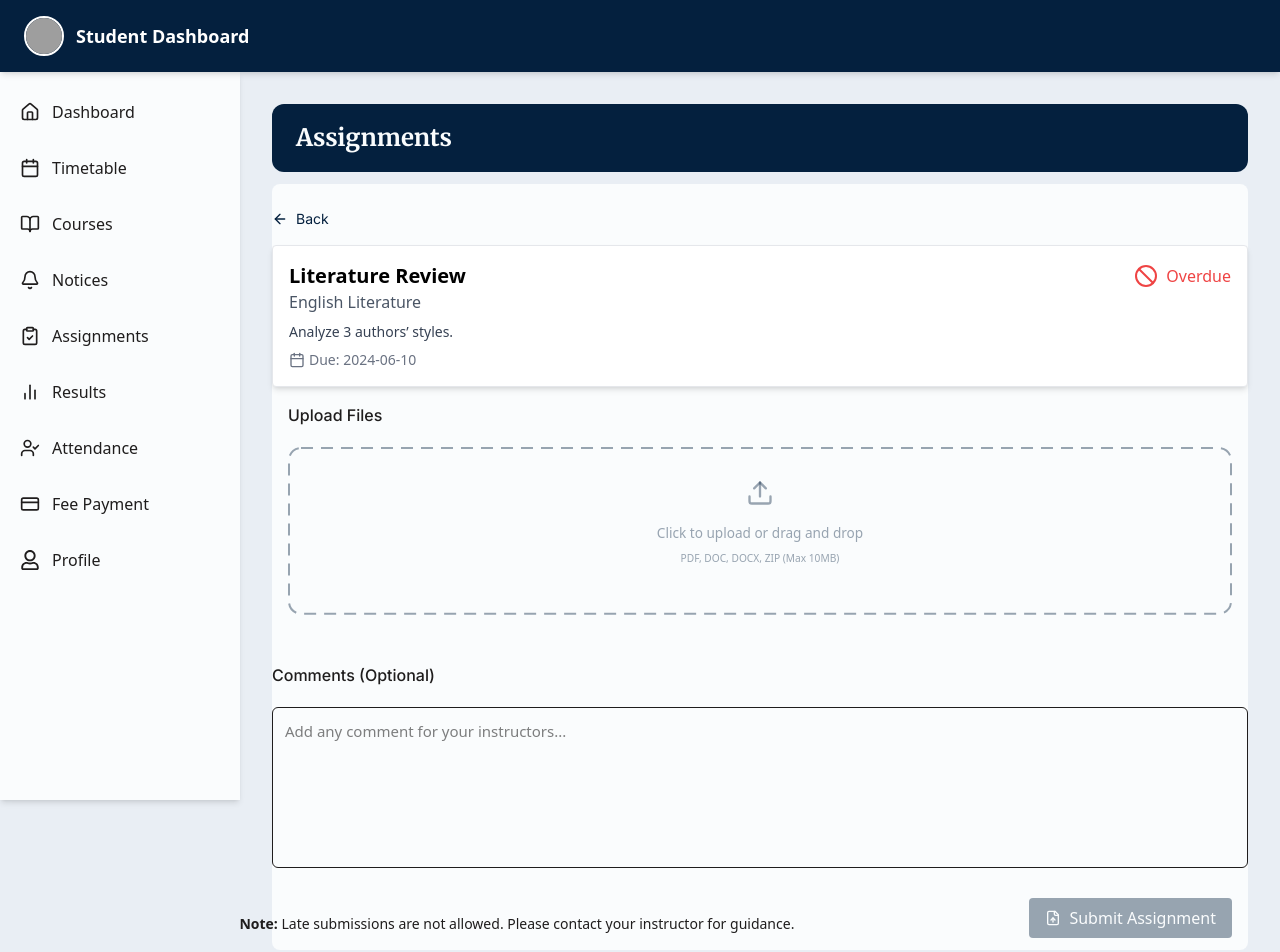
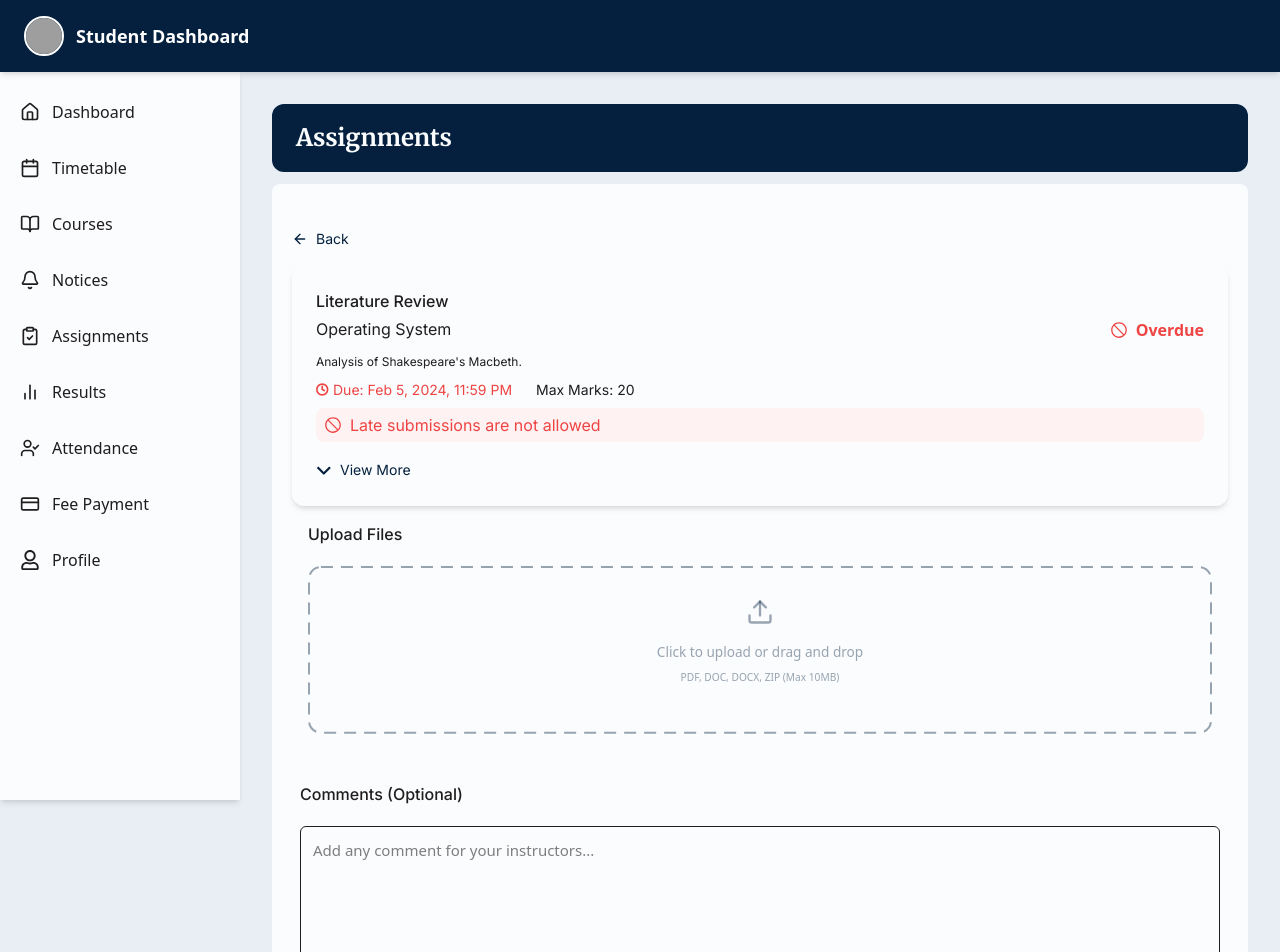
Before and after one commit to Aristiec/SMSfrontend, a React (Vite) app in the folder frontend/: page /assignments/1 in a window 1280 px wide. Shown: the top 952 px of the page. Built offline with nearby package versions, Linux system fonts and the light colour scheme; grey boxes are pictures that could not be loaded; a web font is replaced by a local one.

Commit message:
assignemnt page

```diff
--- a/frontend/src/components/student/assignments/AssignmentCard.jsx
+++ b/frontend/src/components/student/assignments/AssignmentCard.jsx
@@ -1,40 +1,182 @@
-import React from "react";
-import { Calendar, Clock, Ban, AlertCircle, CheckCircle } from "lucide-react";
+import React, { useState, useRef, useEffect } from "react";
+import leftArrow from "../../../assets/left.svg";
+import downArrowIcon from "../../../assets/down.svg";
+import clockIcon from "../../../assets/redClock.svg";
+import statusIcon from "../../../assets/pending.svg";
+import anti from "../../../assets/anti.svg";
+import page from "../../../assets/page.svg";
 
-const statusIcon = {
-  pending: <AlertCircle className="text-[#F97316]" />,
-  overdue: <Ban className="text-[#EF4444]" />,
-  submitted: <CheckCircle className="text-[#10B981]" />,
-};
+const ViewDetails = () => {
+  const [isOpen, setIsOpen] = useState(false);
+  const contentRef = useRef(null);
+  const [maxHeight, setMaxHeight] = useState("0px");
 
-const AssignmentCard = ({ assignment }) => {
+  useEffect(() => {
+    if (isOpen) {
+      setMaxHeight(`${contentRef.current.scrollHeight}px`);
+    } else {
+      setMaxHeight("0px");
+    }
+  }, [isOpen]);
   return (
-    <div className="bg-white shadow-md rounded p-4 border border-gray-200">
-      <div className="flex items-center justify-between">
-        <h2 className="text-xl font-semibold">{assignment.title}</h2>
-        <div className="flex items-center gap-2">
-          {statusIcon[assignment.status]}
-          <span
-            className={`capitalize font-medium ${
-              assignment.status === "pending"
-                ? "text-[#F97316]"
-                : assignment.status === "overdue"
-                ? "text-[#EF4444]"
-                : "text-[#10B981]"
-            }`}
-          >
-            {assignment.status}
-          </span>
+   <>
+
+
+
+      {/* Main content container */}
+
+        {/* Back Button */}
+
+
+        {/* Assignment Card */}
+        <div className="w-full rounded-[12px] p-6 bg-[#FAFCFD] shadow-md ">
+          <div className="flex flex-col gap-2">
+            {/* Top Section */}
+            <div className="flex justify-between flex-wrap">
+              {/* Left Content */}
+              <div className="flex flex-col gap-3 ">
+                <div className="flex flex-col gap-1">
+                  <p className="text-[16px]   leading-[24px] text-[#1F1D1D] font-[Inter] font-[500]">
+                    Literature Review
+                  </p>
+                  <p className="text-[16px]  leading-[24px] text-[#1F1D1D] font-[Inter] font-[400]">
+                    Operating System
+                  </p>
+                </div>
+                <p className="text-[12px] font-[400] leading-[18px] text-[#1F1D1D] font-[Inter]">
+                  Analysis of Shakespeare's Macbeth.
+                </p>
+              </div>
+
+              {/* Right Status */}
+              <div className="flex items-center gap-2 mt-2 sm:mt-0">
+                <img src={anti} alt="status" className="w-[18px] h-[18px]" />
+                <p className="text-[16px] font-[600] leading-[20px] text-[#EF4444]">
+                  Overdue
+                </p>
+              </div>
+            </div>
+
+            {/* Middle Section: Due Date and Max Marks */}
+            <div className="flex items-center gap-6 flex-wrap text-[12px]">
+              {/* Due Date */}
+              <div className="flex items-center gap-1 ">
+                <img
+                  src={clockIcon}
+                  alt="calendar"
+                  className="w-[13px] h-[13px] "
+                />
+                <span className="text-[#EF4444] font-[400] text-[14px] font-[Inter]">
+                  Due:
+                </span>
+                <span className="font-[400] text-[14px] text-[#EF4444] font-[Inter]">
+                  Feb 5, 2024, 11:59 PM
+                </span>
+              </div>
+
+              {/* Max Marks */}
+              <div className="flex items-center gap-1">
+                <span className="text-[#1F1D1D] font-[Inter] font-[400] text-[14px]">
+                  Max Marks: 20
+                </span>
+              </div>
+            </div>
+            <div>
+              <div className="flex rounded-[8px] gap-[8px] p-[8px] items-center bg-[#FEF2F2]">
+                <img src={anti} />
+                <p className="font-[Inter] font-[400] text-[16px] leading-[0] text-center text-[#EF4444]">
+                  Late submissions are not allowed
+                </p>
+              </div>
+            </div>
+
+            {/* const content ="Assignment Instruction: Read the full play with focus on key scenes (witches, soliloquies, Lady Macbeth’s arc, final act). Choose focus area: Theme (e.g., ambition, guilt, fate vs free will) Character (e.g., Macbeth, Lady Macbeth) Literary device (e.g., symbolism, motifs, foreshadowing) Review at least 3 academic sources (books, journals, essays). Summarize and analyze the views of each critic. Add your own interpretation and compare it with critics’ views. Discuss modern relevance of the play or chosen theme/character. Write 1000–1500 words, properly structured with intro, body, and conclusion. Use quotes from the play to support analysis. Follow formatting rules: Times New Roman, 12pt, 1.5 spacing, submit as PDF or Word. Include references (MLA/APA/Chicago style)." */}
+
+            <div
+              ref={contentRef}
+              style={{ maxHeight }}
+              className=" overflow-hidden transition-all font-[400] duration-300 ease-in-out text-[#1F1D1D] font-[Inter] text-[14px] leading-[24px] tracking-[0] gap-[12px] "
+            >
+              <div className="flex flex-col gap-1 ">
+                <h3 className=" font-[700]  flex items-center ">
+                  Assignment Instruction:
+                </h3>
+                <p className=" flex items-center">
+                  Read the full play with focus on key scenes (witches,
+                  soliloquies, Lady Macbeth’s arc, final act). Choose focus
+                  area:
+                </p>
+                <ul className="  list-disc list-inside">
+                  <li>Theme (e.g., ambition, guilt, fate vs free will)</li>
+                  <li>Character (e.g., Macbeth, Lady Macbeth)</li>
+                  <li>
+                    Literary device (e.g., symbolism, motifs, foreshadowing)
+                  </li>
+                </ul>
+                <p>
+                  Review at least 3 academic sources (books, journals, essays).
+                </p>
+                <p>Summarize and analyze the views of each critic.</p>
+                <p>
+                  Add your own interpretation and compare it with critics’
+                  views.
+                </p>
+                <p>
+                  Discuss modern relevance of the play or chosen
+                  theme/character.
+                </p>
+                <p>
+                  Write 1000–1500 words, properly structured with intro, body,
+                  and conclusion.
+                </p>
+                <p>Use quotes from the play to support analysis.</p>
+                <p>
+                  Follow formatting rules: Times New Roman, 12pt, 1.5 spacing,
+                  submit as PDF or Word.
+                </p>
+                <p>Include references (MLA/APA/Chicago style).</p>
+              </div>
+
+              <div className="flex flex-col py-[12px] gap-[12px] font-[Inter]">
+                <p className="font-[700] text-[14px] leading-[24px] tracking-[0] flex items-center text-[#1F1D1D]">
+                  Recourses
+                </p>
+                <div className="flex flex-col gap-[8px]">
+                  <div className="flex gap-[8px] rounded-[8px] p-[8px] bg-[#CFDCEB]">
+                    <img src={page} />
+                    <p className="font-[400] text-[13.6px] leading-[24px] tracking-[0] flex items-center text-[#04203E]">
+                      Assignment Guidelines.pdf
+                    </p>
+                  </div>
+                  <div className="flex gap-[8px] rounded-[8px] p-[8px] bg-[#CFDCEB]">
+                    <img src={page} />
+                    <p className="font-[400] text-[13.6px] leading-[24px] tracking-[0] flex items-center text-[#04203E]">
+                      Macbeth Analysis Examples.pdf
+                    </p>
+                  </div>
+                </div>
+              </div>
+            </div>
+
+            {/* Bottom Section: View More */}
+            <button
+              onClick={() => setIsOpen(!isOpen)}
+              className="flex items-center gap-2 cursor-pointer w-fit"
+            >
+              <img
+                src={downArrowIcon}
+                alt="arrow"
+                className="w-[16px] h-[9px]"
+              />
+              <p className="text-[14px] font-[400] font-[Inter] leading-[24px] text-[#04203E]">
+                {isOpen ? "View Less" : "View More"}
+              </p>
+            </button>
+          </div>
         </div>
-      </div>
-      <p className="text-gray-600">{assignment.subject}</p>
-      <p className="mt-2 text-sm text-gray-700">{assignment.description}</p>
-      <div className="flex items-center mt-2 text-sm text-gray-500">
-        <Calendar className="w-4 h-4 mr-1" />
-        Due: {assignment.dueDate}
-      </div>
-    </div>
+
+    </>
   );
 };
 
-export default AssignmentCard;
+export default ViewDetails;
--- a/frontend/src/components/student/assignments/CommentSection.jsx
+++ b/frontend/src/components/student/assignments/CommentSection.jsx
@@ -12,7 +12,7 @@ const CommentSection = ({ assignmentId }) => {
   };
 
   return (
-    <div className="mb-6 w-full max-w-[1024px] mx-auto ">
+    <div className="mb-6 w-full px-2 mx-auto ">
       <h3 className="text-[16px] font-[Inter] font-medium text-[#1F1D1D] mb-5">
         Comments (Optional)
       </h3>
--- a/frontend/src/components/student/assignments/UploadSection.jsx
+++ b/frontend/src/components/student/assignments/UploadSection.jsx
@@ -18,7 +18,7 @@ const UploadSection = ({ assignment, disabled, onFileUpload }) => {
   return (
     <div className="p-4">
       {(assignment.status === "pending" || isOverdue) && (
-        <div className="mb-6 w-full max-w-[1024px] mx-auto">
+        <div className="mb-6 w-full  mx-auto">
           <h3 className="text-[16px] font-[Inter] font-medium text-[#1F1D1D] mb-5">
             Upload Files
           </h3>
--- a/frontend/src/pages/student/AssignmentDetails.jsx
+++ b/frontend/src/pages/student/AssignmentDetails.jsx
@@ -35,7 +35,7 @@ const AssignmentDetails = () => {
         </h1>
       </header>
       <div className="bg-[#FAFCFD] mt-3 rounded-lg border-[#FAFCFD] mb-3">
-        <div className="w-full max-w-[1072px] mx-auto">
+        <div className="w-full mx-auto p-5">
           <button
             onClick={() => navigate(-1)}
             className="text-[#04203E] font-[Inter] text-[14px] flex items-center gap-2 mb-4 pt-6"
@@ -62,7 +62,7 @@ const AssignmentDetails = () => {
 
           {/* Submitted Section - Show uploaded files and Unsubmit Button */}
           {isSubmitted && (
-            <div className="w-full max-w-[1072px] mx-auto px-3 ">
+            <div className="w-full  mx-auto px-3 ">
               {/* Uploaded Files Display */}
               <h2 className="text-[16px] font-medium text-[#1F1D1D] mb-4">
                 Uploaded Files
@@ -102,11 +102,11 @@ const AssignmentDetails = () => {
 
           {/* Submit Button for Pending Assignments */}
           {(isPending || isOverdue) && (
-            <div className="mt-6 mb-6 w-full max-w-[1024px] mx-auto px-4">
-              <div className="flex flex-col md:flex-row md:items-center md:justify-between gap-3">
+            <div className="my-6  w-full  mx-auto px-4">
+              <div className="flex w-full flex-col md:flex-row md:items-center md:justify-between  gap-3">
                 {/* Note for Overdue Assignments */}
                 {isOverdue && (
-                  <p className="text-sm text-[#1F1D1D] font-normal md:text-right w-full md:w-[60%] -ml-[60px]">
+                  <p className="text-sm text-[#1F1D1D] font-normal  w-full  ">
                     <strong>Note:</strong> Late submissions are not allowed.
                     Please contact your instructor for guidance.
                   </p>
@@ -114,7 +114,7 @@ const AssignmentDetails = () => {
 
                 {/* Submit Button — always visible for both pending and overdue */}
                 <div
-                  className={`w-full md:w-auto ${
+                  className={`w-full flex justify-end ${
                     isPending ? "md:ml-auto text-right mb-3" : "text-left mb-3"
                   }`}
                 >
```
